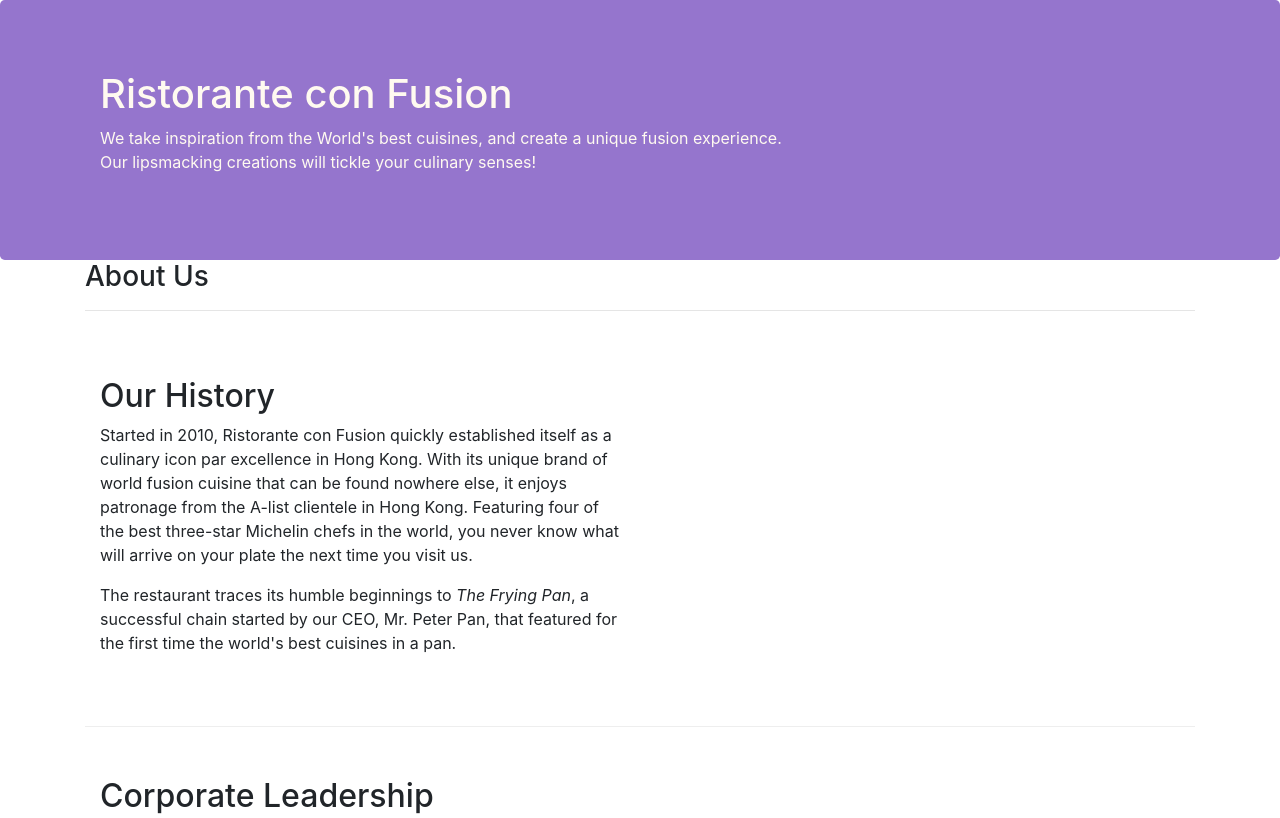
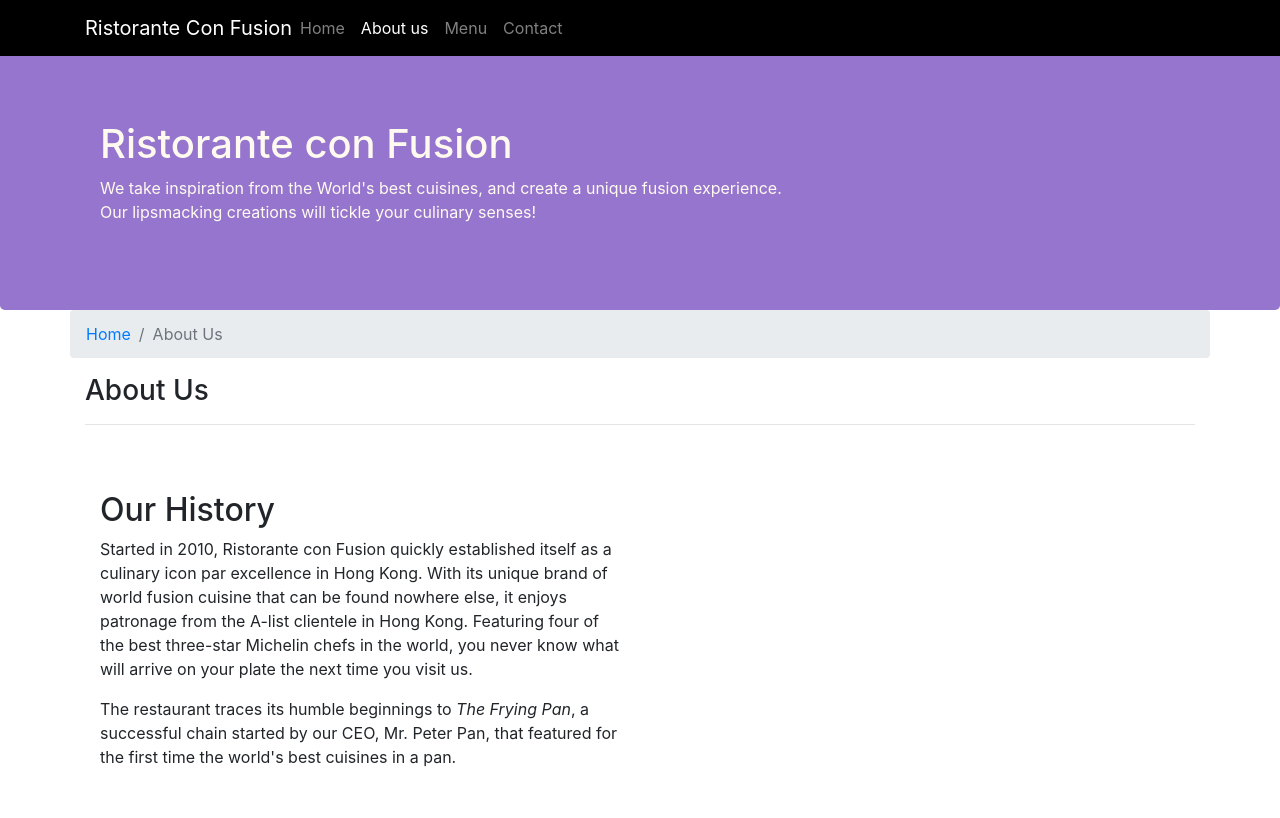
Before and after one commit to Nisarg851/conFusion, a website: page aboutus.html in a window 1280 px wide. Shown: the top 818 px of the page. Drawn offline with nearby package versions, Linux system fonts and the light colour scheme.

Commit message:
Navbar and Breadcrumbs

```diff
--- a/aboutus.html
+++ b/aboutus.html
@@ -12,7 +12,22 @@
 </head>
 
 <body>
-
+    <nav class="navbar navbar-dark navbar-expand-sm fixed-top">
+        <div class="container">
+            <button class="navbar-toggler" type="button" data-toggle="collapse" data-target="#navbar">
+                <span class="navbar-toggler-icon"></span>
+            </button>
+            <a href="./index.html" class="navbar-brand mr-auto">Ristorante Con Fusion</a>
+        <div class="collapse navbar-collapse" id="navbar">
+            <ul class="navbar-nav mr-auto">
+                <li class="nav-item"><a href="/index.html" class="nav-link">Home</a></li>
+                <li class="nav-item active"><a href="#" class="nav-link">About us</a></li>
+                <li class="nav-item"><a href="#" class="nav-link">Menu</a></li>
+                <li class="nav-item"><a href="#" class="nav-link">Contact</a></li>
+            </ul>
+        </div>
+        </div>
+    </nav>
     <header class="jumbotron">
         <div class="container">
             <div class="row row-header">
@@ -27,8 +42,12 @@
     </header>
 
     <div class="container">
-        <div>
-            <div>
+        <div class="row">
+            <ol class="col-12 breadcrumb">
+                <li class="breadcrumb-item"><a href="./index.html">Home</a></li>
+                <li class="breadcrumb-item active">About Us</li>
+            </ol>
+            <div class="col-12">
                <h3>About Us</h3>
                <hr>
             </div>
@@ -67,7 +86,7 @@
                 <div class="col-4 offset-1 col-sm-2">
                     <h5>Links</h5>
                     <ul class="list-unstyled">
-                        <li><a href="#">Home</a></li>
+                        <li><a href="./index.html">Home</a></li>
                         <li><a href="#">About</a></li>
                         <li><a href="#">Menu</a></li>
                         <li><a href="#">Contact</a></li>
--- a/css/Assignmentstyle.css
+++ b/css/Assignmentstyle.css
@@ -7,7 +7,7 @@
     margin:0px auto;
     padding: 50px 0px 50px 0px;
     border-bottom: 1px ridge;
-    min-height:400px;
+    min-height:300px;
 }
 
 .footer{
@@ -28,3 +28,12 @@ address{
     margin:0px;
     color:#0f0f0f;
 }
+
+body{
+    padding: 50px 0px 0px 0px;
+    z-index: 0;
+}
+
+.navbar-dark{
+    background-color: black;
+}
```
Also changed, not shown: index.html (+18 -3 lines).
